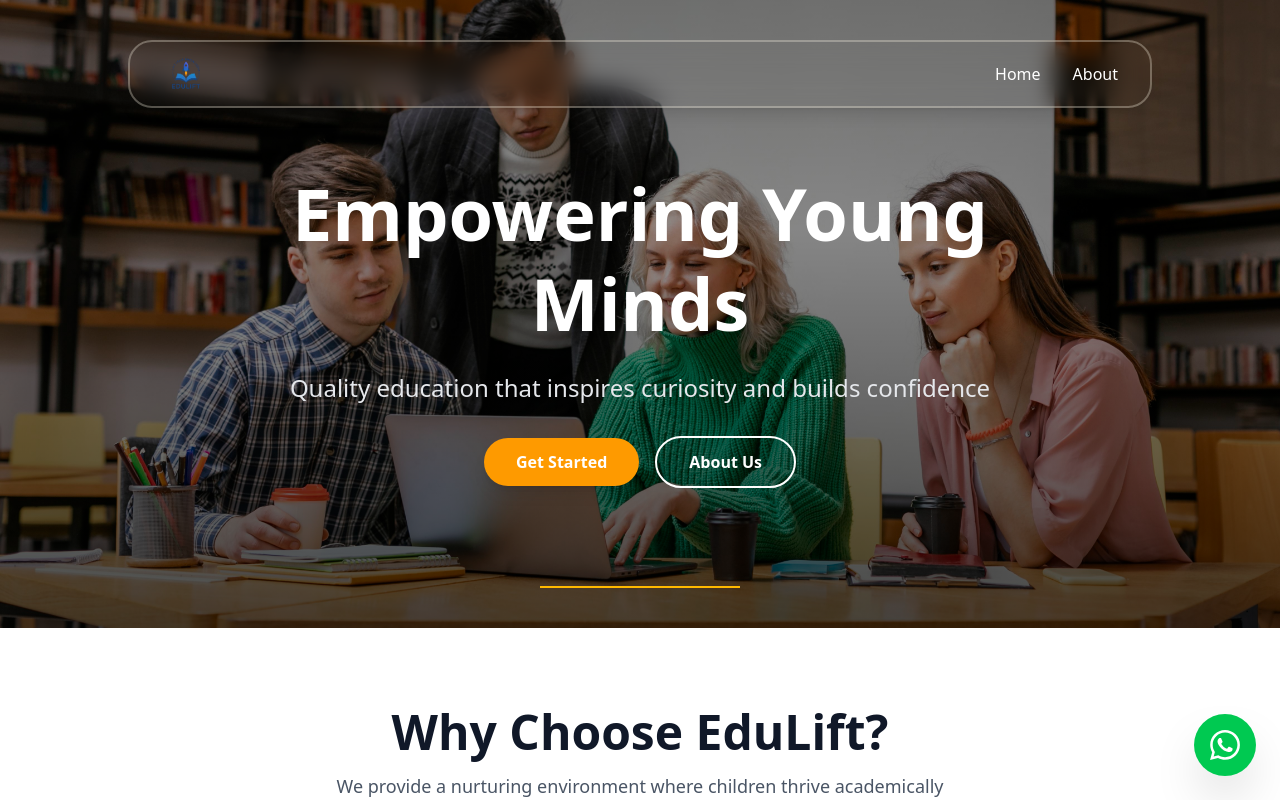
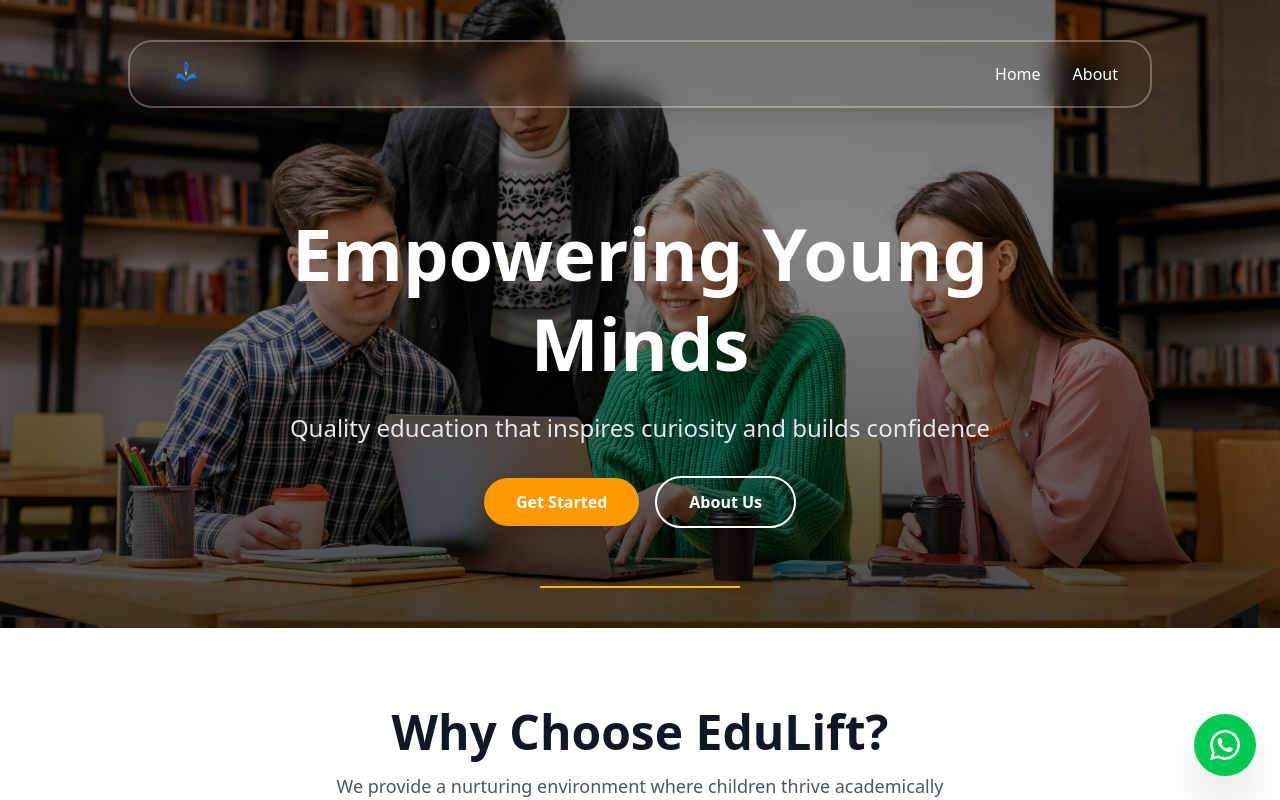
Before and after one commit to mhdswalih/edulift, a React (Vite) app: page / in a window 1280 px wide. Shown: the top 800 px of the page. Built offline with nearby package versions, Linux system fonts and the light colour scheme.

Commit message:
alignproblemresolved

```diff
--- a/src/components/Pages/Home.tsx
+++ b/src/components/Pages/Home.tsx
@@ -76,7 +76,7 @@ const Home = () => {
                     initial="hidden"
                     animate="visible"
                     variants={staggerContainer}
-                    className="relative z-10 text-center text-white px-4 pt-50 sm:px-6 md:px-8 max-w-4xl mx-auto w-full"
+                    className="relative z-10 text-center text-white px-4 pt-70 sm:px-6 md:px-8 max-w-4xl mx-auto w-full"
                 >
                     <motion.h1
                         variants={fadeInUp}
```
